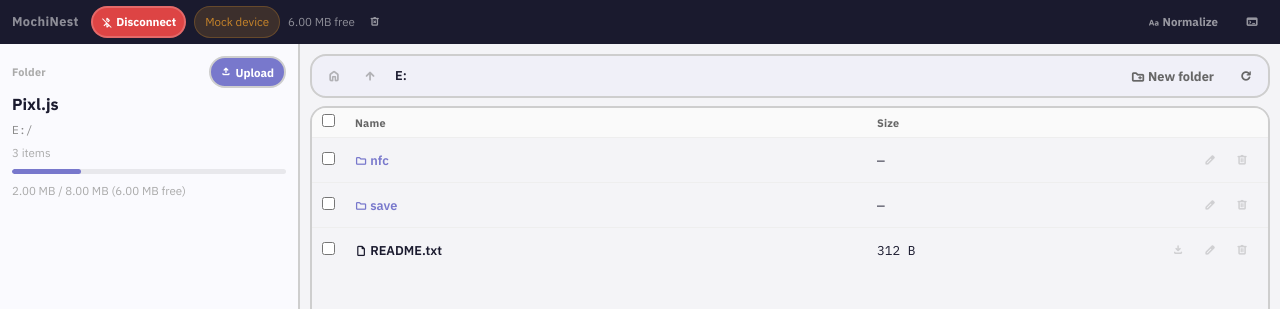
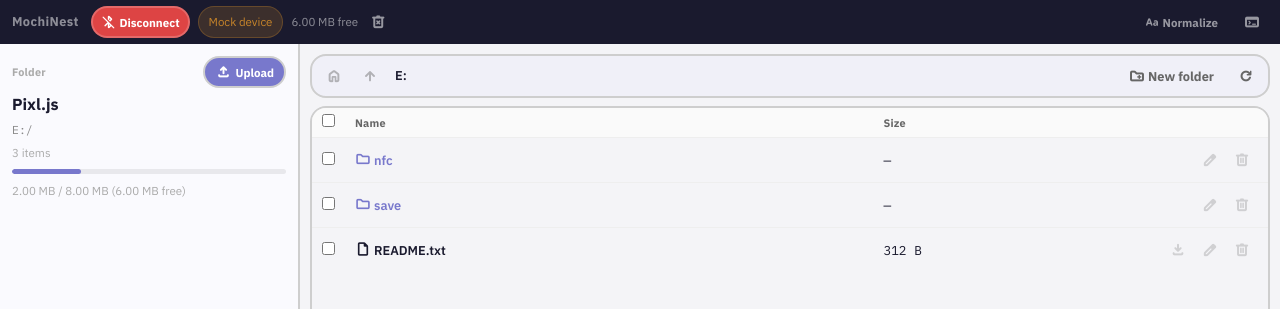
Before and after one commit to tasken/MochiNest, a plain HTML site: page index.html in a window 1280 px wide. Both pictures are taken after a click on the button "Mock device". Shown: the top 309 px of the page. Drawn offline with nearby package versions, Linux system fonts and the light colour scheme; no server answers.

Commit message:
fix: update font size for Material icons to ensure consistency

```diff
--- a/styles.css
+++ b/styles.css
@@ -1053,14 +1053,14 @@
   /* --- Material icons --- */
   .ms {
     font-family: 'Material Symbols Rounded';
-    font-size: 1.1em;
+    font-size: 16px;
     vertical-align: -0.2em;
     user-select: none;
     line-height: 1;
   }
   .ms-sm {
     font-family: 'Material Symbols Rounded';
-    font-size: 0.95em;
+    font-size: 16px;
     vertical-align: -0.15em;
     user-select: none;
     line-height: 1;
```
